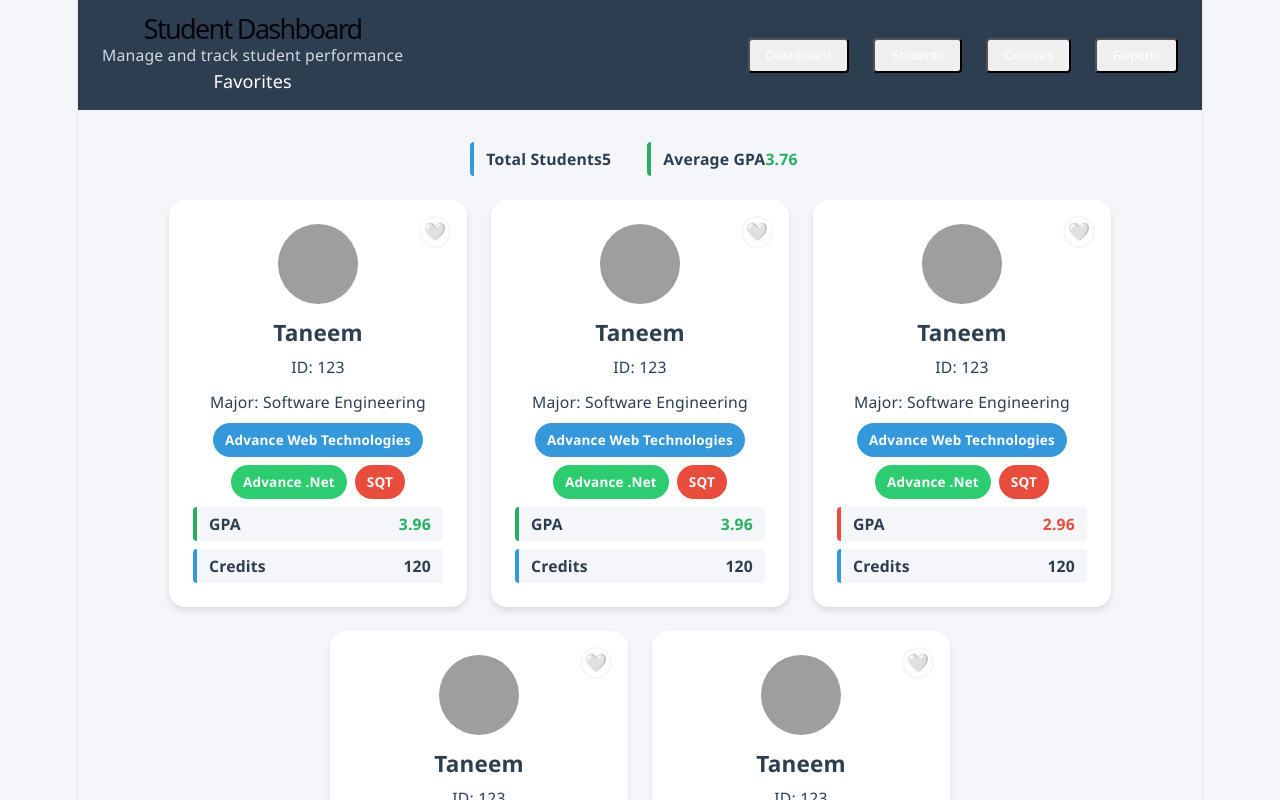
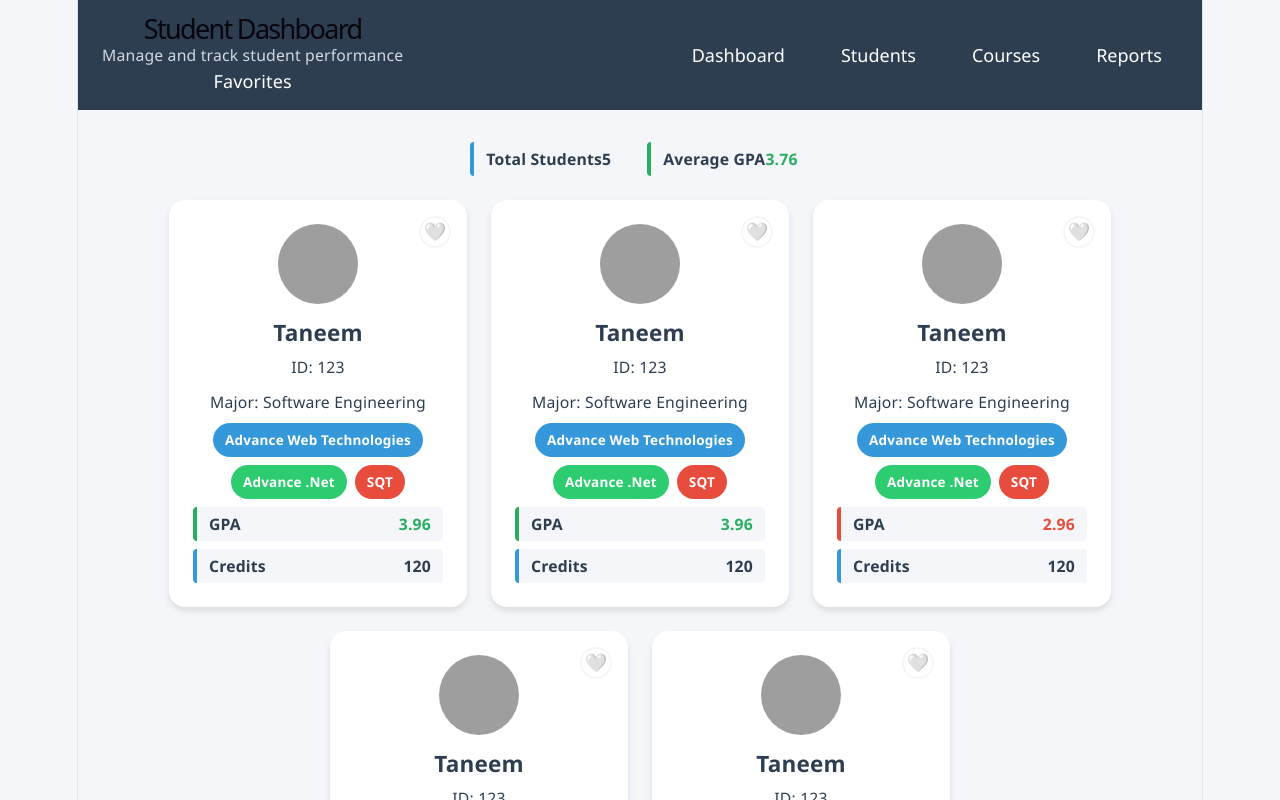
Before and after one commit to Taneem69/React-Practice, a React (Vite) app in the folder student-dashboard/: page / in a window 1280 px wide. Shown: the top 800 px of the page. Built offline with nearby package versions, Linux system fonts and the light colour scheme; grey boxes are pictures that could not be loaded.

Commit message:
modified dashboard design

```diff
--- a/student-dashboard/src/components/DashboardHeader.css
+++ b/student-dashboard/src/components/DashboardHeader.css
@@ -26,6 +26,15 @@
   opacity: 0.8;
 }
 
+.favorites-badge {
+  margin-top: var(--spacing-small);
+  font-size: var(--font-size-small);
+  background: rgba(255, 255, 255, 0.1);
+  padding: 4px 12px;
+  border-radius: 20px;
+  display: inline-block;
+}
+
 .header-nav {
   display: flex;
   gap: var(--spacing-large);
@@ -37,8 +46,18 @@
   padding: var(--spacing-small) var(--spacing-medium);
   border-radius: 4px;
   transition: background-color 0.3s;
+  background: none;
+  border: none;
+  font-size: var(--font-size-medium);
+  cursor: pointer;
+  font-family: inherit;
 }
 
 .nav-link:hover {
   background-color: rgba(255, 255, 255, 0.1);
 }
+
+.nav-link.active {
+  background-color: var(--color-secondary);
+  color: white;
+}
```
